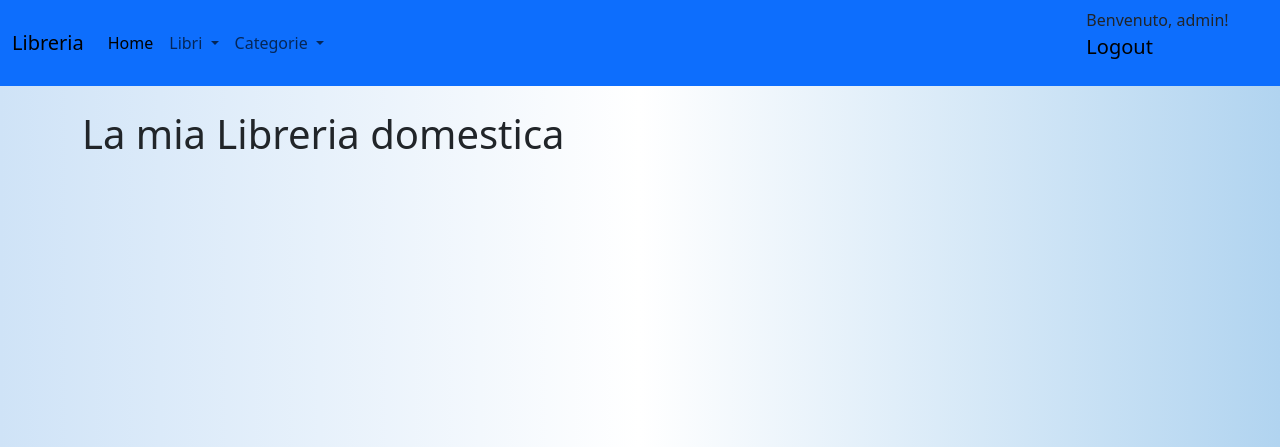
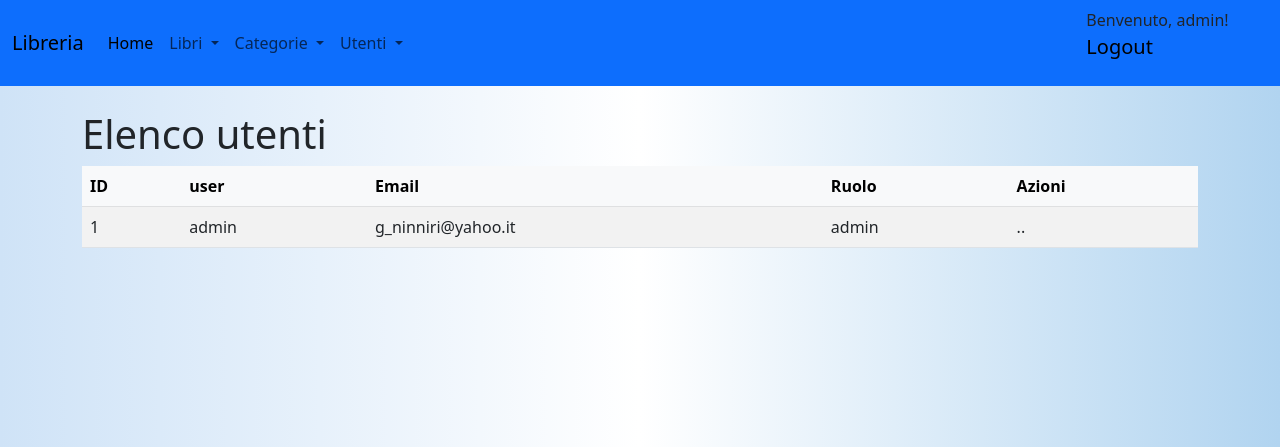
Before and after one commit to goten82/libreria, a Flask app: page /utenti in a window 1280 px wide. Shown: the top 447 px of the page. Run offline with Flask 3, Linux system fonts and the light colour scheme; a user stored in the database is signed in; data comes from the database, SQL or seed files in the repository; both versions use the stored data as it was after the commit; some libraries are stand-ins or nearby versions.

Commit message:
Aggiunto ruolo agli utenti per diversificare i permessi.. Ancora in sviluppo

```diff
--- a/app.py
+++ b/app.py
@@ -1,4 +1,5 @@
-from flask import Flask, render_template
+from functools import wraps
+from flask import Flask, render_template, abort
 import os
 from models.models import db,Utente
 from routes.libri import libri_bp
@@ -6,7 +7,8 @@ from routes.categorie import categorie_bp
 from routes.auth import utenti_bp
 from services.autori_service import get_all_autori
 from services.categorie_service import get_all_categorie
-from flask_login import LoginManager, login_required
+from services.utenti_service import get_all_utenti
+from flask_login import LoginManager, login_required, current_user
 
 
 login_manager = LoginManager()
@@ -30,6 +32,22 @@ app.register_blueprint(libri_bp,url_prefix= '/api')
 app.register_blueprint(categorie_bp,url_prefix= '/api')
 app.register_blueprint(utenti_bp,url_prefix= '/api')
 
+def admin_required(f):
+    @wraps(f)
+    def decorated_function(*args, **kwargs):
+        if not current_user.is_authenticated or not current_user.is_admin:
+            abort(403)  # Errore 403: Accesso negato
+        return f(*args, **kwargs)
+    return decorated_function
+
+def bibliotecario_required(f):
+    @wraps(f)
+    def decorated_function(*args, **kwargs):
+        if not current_user.is_authenticated or not current_user.is_bibliotecario:
+            abort(403)
+        return f(*args, **kwargs)
+    return decorated_function
+
 @app.route('/home')
 @login_required
 def form():
@@ -45,10 +63,12 @@ def libri():
 @app.route('/utenti')
 @login_required
 def utenti():
-    return render_template('utenti.html')
+    utenti = get_all_utenti()
+    return render_template('utenti.html', utenti=utenti)
 
 @app.route('/cerca')
 @login_required
+@bibliotecario_required
 def cerca():
     return render_template('cerca.html')
 
--- a/models/models.py
+++ b/models/models.py
@@ -71,6 +71,7 @@ class Utente(db.Model):
     username = db.Column(db.String(50), unique=True, nullable=False)
     email = db.Column(db.String(100), unique=True, nullable=False)
     password_hash = db.Column(db.String(200), nullable=False)
+    ruolo = db.Column(db.String(50), nullable=False, default="utente")  # "admin" | "bibliotecario" | "utente"
 
     def set_password(self, password):
         self.password_hash = generate_password_hash(password)
@@ -93,3 +94,11 @@ class Utente(db.Model):
     @property
     def is_anonymous(self):
         return False
+
+    @property
+    def is_admin(self):
+        return self.ruolo == "admin"
+
+    @property
+    def is_bibliotecario(self):
+        return self.ruolo == "bibliotecario"
--- /dev/null
+++ b/services/utenti_service.py
@@ -0,0 +1,5 @@
+from flask import jsonify, request,redirect,url_for,flash
+from models.models import Utente,db
+
+def get_all_utenti():
+    return Utente.query.all()
--- a/templates/form.html
+++ b/templates/form.html
@@ -50,6 +50,15 @@
                             <li><a class="dropdown-item" href="/categorie">Gestione categorie</a></li>
                         </ul>
                     </li>
+                    <li class="nav-item dropdown">
+                        <a class="nav-link dropdown-toggle" href="#" role="button" data-bs-toggle="dropdown"
+                            aria-expanded="false">
+                            Utenti
+                        </a>
+                        <ul class="dropdown-menu">
+                            <li><a class="dropdown-item" href="/utenti">Utenti registrati</a></li>
+                        </ul>
+                    </li>
                 </ul>
             </div>
         </div>
--- a/templates/utenti.html
+++ b/templates/utenti.html
@@ -1,3 +1,30 @@
 {% extends "form.html" %}
+{% block content %}
 
-<h1>Pagina in costruzione</h1>
+<h1>Elenco utenti</h1>
+
+<table class="table table-striped">
+    <thead class="table-light">
+        <tr>
+            <th>ID</th>
+            <th>user</th>
+            <th>Email</th>
+            <th>Ruolo</th>
+            <th>Azioni</th>
+        </tr>
+    </thead>
+    <tbody>
+        {% for utente in utenti %}
+        <tr>
+            <td>{{ utente.id }}</td>
+            <td>{{ utente.username }}</td>
+            <td>{{ utente.email }}</td>
+            <td>{{ utente.ruolo }}</td>
+            <td>
+                ..
+            </td>
+        </tr>
+        {% endfor %}
+    </tbody>
+</table>
+{% endblock %}
```
Also changed, not shown: routes/auth.py (+33 -12 lines), libri.db.
